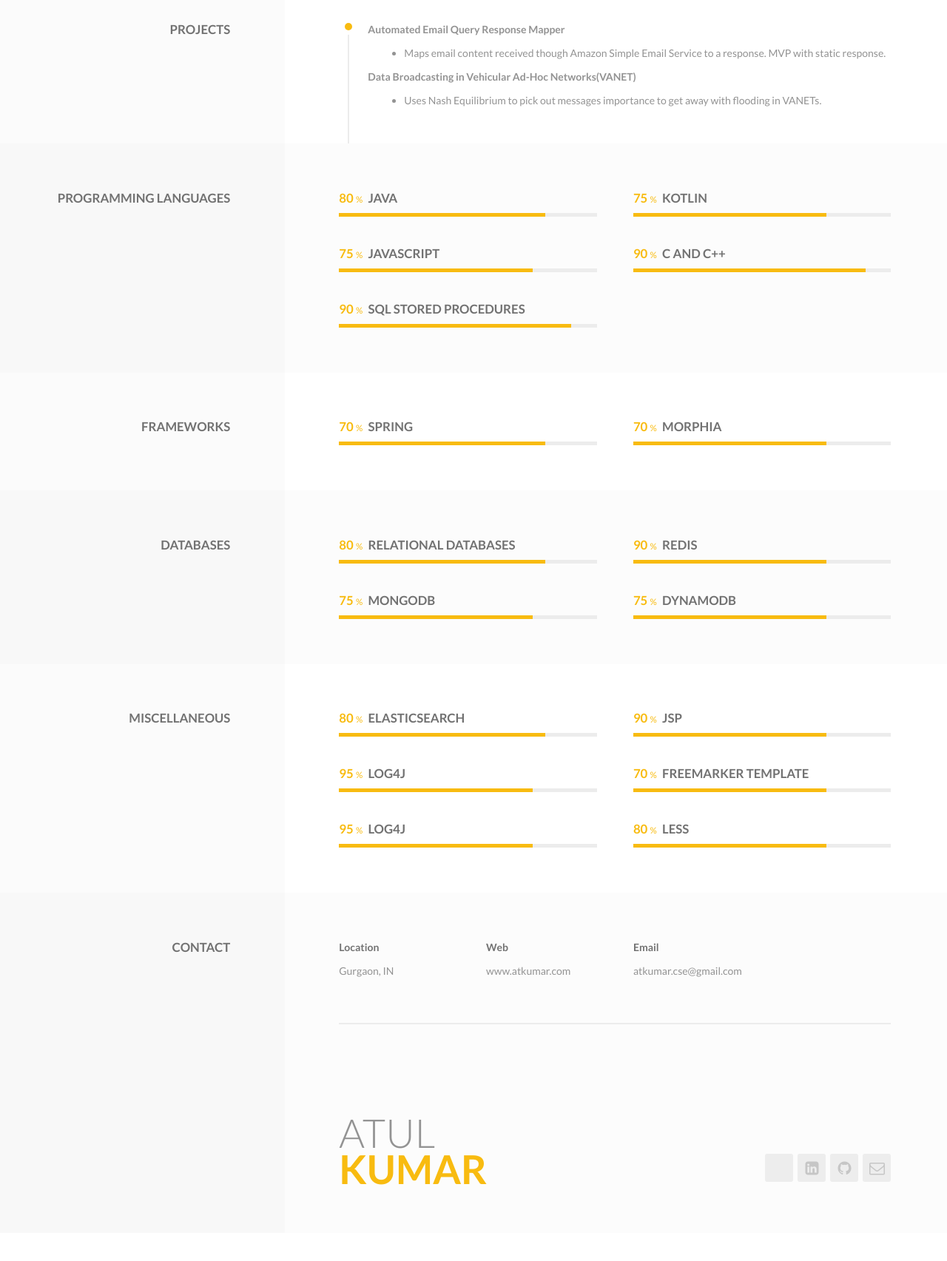
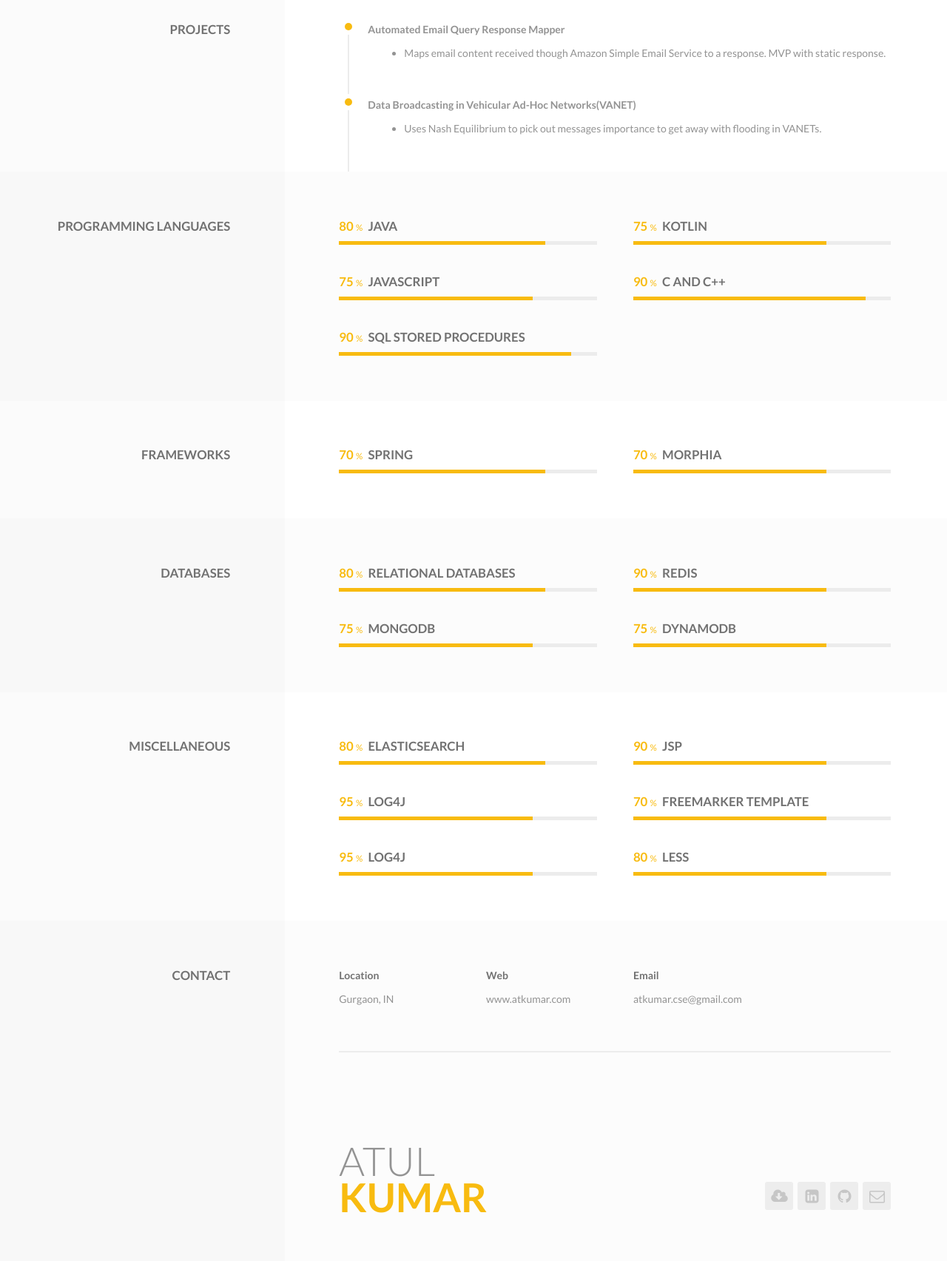
Before and after one commit to EXPEatkumar/EXPEatkumar.github.io, a plain HTML site: page index.html in a window 1280 px wide. Shown: the part 3240-4945 px from the top of the page at 74% size. Before the commit the page ends 4907 px from the top, so only its background shows below. Drawn offline with Linux system fonts and the light colour scheme.

Commit message:
let me get some sleep

```diff
--- a/index.html
+++ b/index.html
@@ -584,6 +584,11 @@
                                         </p>
                                     </div>
                                 </div><!-- /o-grid -->
+                                </div>
+                            </div>
+                        <div class="c-timeline__item">
+                            <div class="c-timeline__point  t-timeline__point  t-primary-bg"></div>
+                            <div class="o-content">
                                 <div class="o-grid">
                                     <div class="o-grid__col-md">
                                                 <p>
@@ -592,8 +597,12 @@
                                                     <li>Uses Nash Equilibrium to pick out messages importance to get away with flooding in VANETs. </li>
                                                 </ul>
                                                 </p>
+                                            <!--</div>-->
+                                    </div><!-- /o-grid -->
                                 </div>
-                                </div><!-- /o-grid -->
+                            <!--</div>-->
+                        <!--</div>-->
+
                             </div><!-- /o-content -->
                         </div><!-- /c-timeline__item -->
 
@@ -1184,8 +1193,8 @@
                             <ul class="c-header__social-buttons  c-social-buttons">
                                 <li class="a-header">
                                     <a href="https://s3.ap-south-1.amazonaws.com/expeatkumar.github.io/Atul_Resume_Blue.pdf" title="Resume"  download="Atul_Resume.pdf"
-                                       class="c-social-button  t-social-button">
-                                        <i class="fas fa-lg fa-cloud-download"></i>
+                                       class="c-social-button  t-social-button" target="_blank">
+                                        <i class="fa fa-lg fa-cloud-download"></i>
 
                                     </a>
                                 </li>
```
Lines whose indentation alone changed are shown as unchanged.
